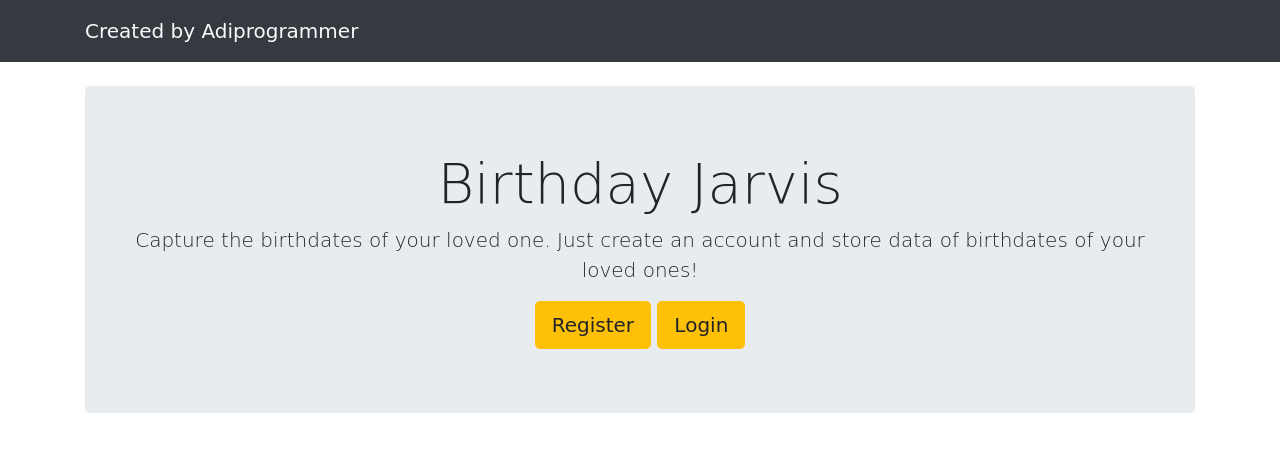
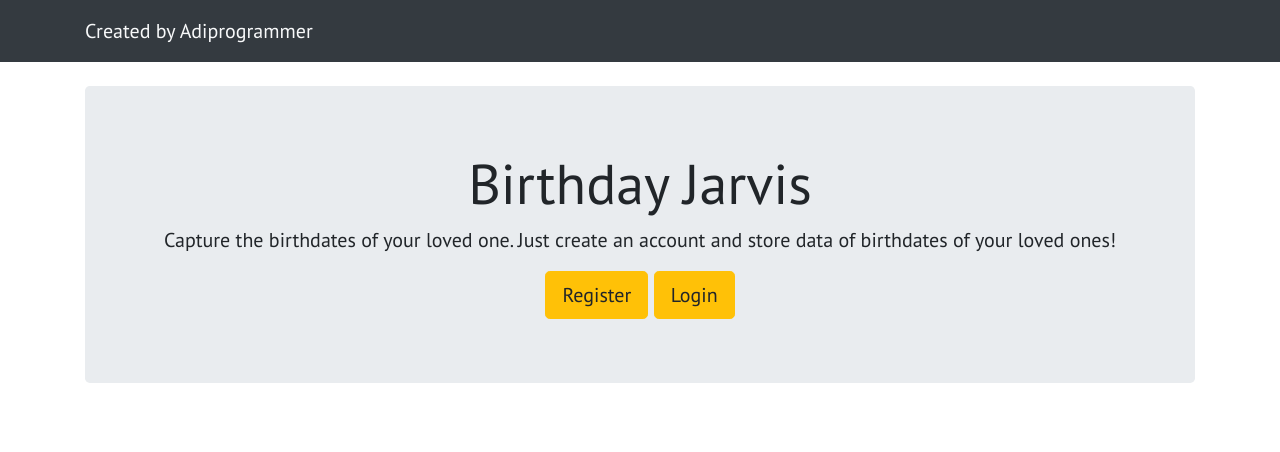
Before and after one commit to Adiprogrammer7/Birthday_Jarvis, a Flask app: page / in a window 1280 px wide. Shown: the top 452 px of the page. Run offline with Flask 2, Linux system fonts and the light colour scheme; some libraries are stand-ins or nearby versions.

Commit message:
font changed

```diff
--- a/templates/index.html
+++ b/templates/index.html
@@ -5,9 +5,10 @@
     <meta name="viewport" content="width=device-width, initial-scale=1.0">
     <meta http-equiv="X-UA-Compatible" content="ie=edge">
     <link rel="stylesheet" href="https://stackpath.bootstrapcdn.com/bootstrap/4.3.1/css/bootstrap.min.css" integrity="sha384-ggOyR0iXCbMQv3Xipma34MD+dH/1fQ784/j6cY/iJTQUOhcWr7x9JvoRxT2MZw1T" crossorigin="anonymous">
+    <link href="https://fonts.googleapis.com/css?family=PT+Sans&display=swap" rel="stylesheet">
     <title>Birthday Jarvis</title>
 </head>
-<body style="font-family:cursive, Arial; font-size: 20px">
+<body style="font-family: 'PT Sans', cursive, sans-serif; font-size: 20px">
     <div class="navbar-nav bg-dark py-3 mb-4">
         <div class="container">
             <a class="text-light" href="https://github.com/Adiprogrammer7">Created by Adiprogrammer</a>
--- a/templates/layout.html
+++ b/templates/layout.html
@@ -5,10 +5,11 @@
     <meta name="viewport" content="width=device-width, initial-scale=1.0">
     <meta http-equiv="X-UA-Compatible" content="ie=edge">
     <link rel="stylesheet" href="https://stackpath.bootstrapcdn.com/bootstrap/4.3.1/css/bootstrap.min.css" integrity="sha384-ggOyR0iXCbMQv3Xipma34MD+dH/1fQ784/j6cY/iJTQUOhcWr7x9JvoRxT2MZw1T" crossorigin="anonymous">
+    <link href="https://fonts.googleapis.com/css?family=PT+Sans&display=swap" rel="stylesheet">
     <title>Birthday Jarvis</title>
 
 </head>
-<body style="font-family:cursive, Arial; font-size: 20px">
+<body style="font-family: 'PT Sans', cursive, sans-serif; font-size: 20px">
     <div class="navbar-nav bg-dark text-light py-1">
         <div class="container">
             {% if current_user.is_authenticated %}
```
